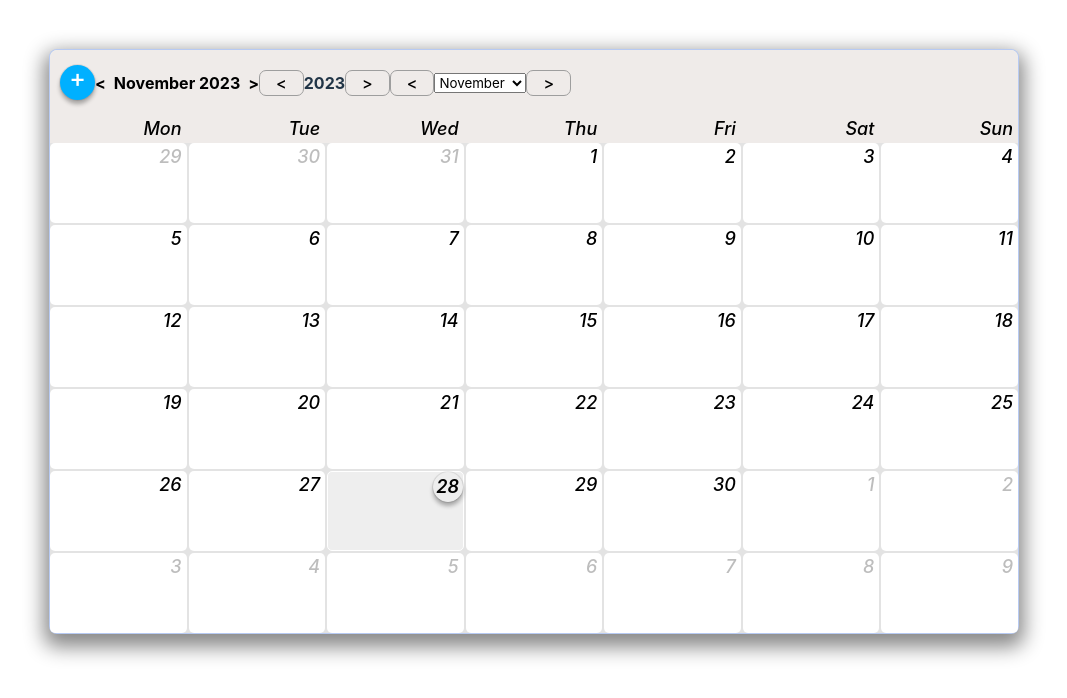
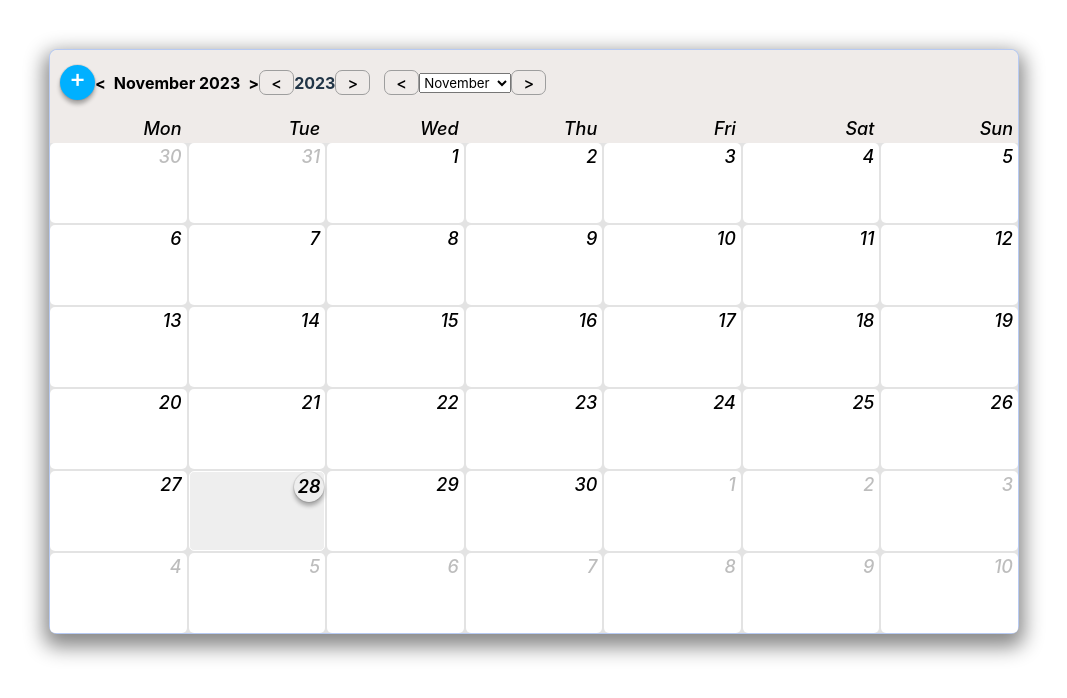
Before and after one commit to sergejmiroshnichenko/event_calendar_app, a React (Vite) app: page / in a window 1280 px wide. Both pictures are taken after a click on the element 394 px from the left and 84 px from the top of the page. Shown: the top 698 px of the page, without its empty margins (106-1173 px from the left). Built offline with nearby package versions, Linux system fonts and the light colour scheme.

Commit message:
added CalendarHeader, upd DatePicker, event to Redux

```diff
--- a/src/App.tsx
+++ b/src/App.tsx
@@ -3,13 +3,16 @@ import dayjs from 'dayjs';
 import 'dayjs/locale/en-gb.js';
 import { Calendar } from 'components/Calendar/Calendar.tsx';
 import { Stack, styled } from '@mui/material';
-import { HeaderCalendar } from 'components/HeaderCalendar/HeaderCalendar.tsx';
+import { NavigationCalendar } from 'components/NavigationCalendar/NavigationCalendar.tsx';
 import { useEffect, useState } from 'react';
 import { Modal } from 'components/Modal/Modal.tsx';
 import { getRandomColor } from './helpers/getRandomColor.ts';
 import Update from 'assets/update.svg';
 import Remove from 'assets/remove1.svg';
 import theme from 'styles/theme.ts';
+import { IEvent } from 'types/types.ts';
+import { useAppDispatch, useAppSelector } from 'hooks/redux-hooks.ts';
+import { resetForm, setEvent } from 'store/slices/calendarSlice.ts';
 
 const StackStyled = styled(Stack)`
   margin: 50px auto;
@@ -81,17 +84,6 @@ const UpdateIcon = styled('img')`
   top: 0;
 `;
 
-interface IEvent {
-  title: string;
-  description: string;
-  date: string;
-  time: string;
-  id?: string;
-  background?: string;
-  createdAt?: string;
-  lastUpdatedTime?: string | null;
-}
-
 function App() {
   dayjs.locale('en-gb');
 
@@ -107,16 +99,9 @@ function App() {
     return storedEvents ? JSON.parse(storedEvents) : [];
   });
 
-  const [event, setEvent] = useState<IEvent>({
-    title: '',
-    description: '',
-    date: dayjs().format('YYYY-MM-DD'),
-    time: '',
-    createdAt: '',
-    lastUpdatedTime: null,
-  });
+  const dispatch = useAppDispatch();
 
-  console.log(event);
+  const { event } = useAppSelector(state => state.calendar);
 
   const [method, setMethod] = useState('');
 
@@ -133,15 +118,6 @@ function App() {
       setIsFormValid(true);
     }
   }, [event.title, events, titleError]);
-
-  const resetForm = () => {
-    setEvent({
-      title: '',
-      description: '',
-      date: dayjs().format('YYYY-MM-DD'),
-      time: '',
-    });
-  };
 
   const addEvent = () => {
     const currentTime = dayjs().format('DD.MM.YYYY HH:mm');
@@ -167,20 +143,20 @@ function App() {
   };
 
   const openFormHandler = (methodName: string, eventForEdit: IEvent) => {
-    console.log(methodName);
     setMethod(methodName);
     setModalActive(true);
-    setEvent(eventForEdit);
+    dispatch(setEvent(eventForEdit));
     setEvents(prevEvents =>
-      prevEvents.map(eventEl => (eventEl.id === eventForEdit.id ? eventForEdit : eventEl)),
+      prevEvents.map(eventEl =>
+        eventEl.id === eventForEdit.id ? eventForEdit : eventEl,
+      ),
     );
   };
 
   const eventChangeHandler = (text: string, field: string) => {
-    setEvent(prevState => ({
-      ...prevState,
-      [field]: text,
-    }));
+    const partialEvent: Partial<IEvent> = { [field]: text };
+    const event: IEvent = partialEvent as IEvent;
+    dispatch(setEvent(event));
 
     if (field === 'title' && !text) {
       setTitleError('title can\'t be empty');
@@ -200,7 +176,7 @@ function App() {
   return (
     <>
       <StackStyled>
-        <HeaderCalendar
+        <NavigationCalendar
           setModalActive={setModalActive}
           // openCreate={openCreate}
           // method={method}
@@ -212,11 +188,15 @@ function App() {
           active={modalActive}
           setActive={setModalActive}
           title={method === 'Update' ? 'Edit idea item' : 'Add new idea item'}
-          resetForm={resetForm}
           setMethod={setMethod}>
           <form>
             {method === 'Update' && (
-              <p style={{ color: '#9e9e9e', fontSize: '0.85rem', fontStyle: 'italic' }}>
+              <p
+                style={{
+                  color: '#9e9e9e',
+                  fontSize: '0.85rem',
+                  fontStyle: 'italic',
+                }}>
                 {event.lastUpdatedTime
                   ? `Updated at ${event.lastUpdatedTime}`
                   : `Created at ${event.createdAt}`}
@@ -236,7 +216,9 @@ function App() {
               <EventDescription
                 placeholder={'Description'}
                 value={event.description}
-                onChange={({ target }) => eventChangeHandler(target.value, 'description')}
+                onChange={({ target }) =>
+                  eventChangeHandler(target.value, 'description')
+                }
               />
               {method === 'Update' && <UpdateIcon src={Update} alt="update icon" />}
             </EventDescriptionWrapper>
@@ -255,7 +237,13 @@ function App() {
             />
             <EventHours>🕒</EventHours>
 
-            <div style={{ marginTop: 30, display: 'flex', justifyContent: 'flex-end', gap: 15 }}>
+            <div
+              style={{
+                marginTop: 30,
+                display: 'flex',
+                justifyContent: 'flex-end',
+                gap: 15,
+              }}>
               {method === 'Update' && (
                 <button onClick={removeEvent}>
                   <img src={Remove} alt="remove icon" />
@@ -268,7 +256,8 @@ function App() {
                   e.preventDefault();
                   addEvent();
                   setModalActive(false);
-                  resetForm();
+                  // resetForm();
+                  dispatch(resetForm());
                   setMethod('');
                 }}>
                 SAVE
--- a/src/components/Calendar/Calendar.tsx
+++ b/src/components/Calendar/Calendar.tsx
@@ -7,20 +7,17 @@ import {
   EventItemWrapper,
   EventListWrapper,
   GridWrapper,
-} from 'components/Calendar/Calendar.styles.ts';
+} from './Calendar.styles.ts';
 import { FC } from 'react';
 import { truncateText } from 'helpers/truncateText.ts';
-import { isCurrentDay, isCurrentMonth, isWeekend } from 'helpers/calendarDateCalculations.ts';
+import {
+  isCurrentDay,
+  isCurrentMonth,
+  isWeekend,
+} from 'helpers/calendarDateCalculations.ts';
 import { useAppSelector } from 'hooks/redux-hooks.ts';
-
-interface IEvent {
-  title: string;
-  description: string;
-  date: string;
-  time: string;
-  id?: string;
-  background?: string | undefined;
-}
+import { CalendarHeader } from 'components/CalendarHeader/CalendarHeader.tsx';
+import { IEvent } from 'types/types.ts';
 
 interface ICalendar {
   events: IEvent[];
@@ -41,13 +38,7 @@ export const Calendar: FC<ICalendar> = ({ events, openFormHandler }) => {
   return (
     <>
       <GridWrapper $isHeader>
-        {[...Array(7)].map((_, i) => (
-          <Cells $isHeader key={i} $isCurrentMonth>
-            {dayjs()
-              .day(i + 1)
-              .format('ddd')}
-          </Cells>
-        ))}
+        <CalendarHeader />
       </GridWrapper>
       <GridWrapper>
         {daysArray.map(dayItem => (
--- /dev/null
+++ b/src/components/CalendarHeader/CalendarHeader.tsx
@@ -0,0 +1,16 @@
+import { Cells } from 'components/Calendar/Calendar.styles.ts';
+import dayjs from 'dayjs';
+
+export const CalendarHeader = () => {
+  return (
+    <>
+      {[...Array(7)].map((_, i) => (
+        <Cells $isHeader key={i} $isCurrentMonth>
+          {dayjs()
+            .day(i + 1)
+            .format('ddd')}
+        </Cells>
+      ))}
+    </>
+  );
+};
--- a/src/components/DatePicker_/DatePicker.styles.ts
+++ b/src/components/DatePicker/DatePicker.styles.ts
@@ -8,18 +8,22 @@ const navigationStyles = `
 
 export const NavigationBlock = styled.div`
   ${navigationStyles}
+  &.select :checked {
+    background: pink;
+  }
 `;
 
 export const CalenderContainer = styled.div`
   background: transparent;
   display: flex;
+  gap: 5%;
 `;
 
 export const PickerWrapper = styled.div``;
 
 export const ButtonNavigation = styled.button`
   background: transparent;
-  padding: 0.25em 1em;
+  padding: 0.2em 0.7em;
   border-radius: 7px;
   border: 1px solid #9e9e9e;
 
--- a/src/components/DatePicker/DatePicker.tsx
+++ b/src/components/DatePicker/DatePicker.tsx
@@ -1,61 +1,82 @@
 import { FC, useState } from 'react';
-import DatePicker from 'react-datepicker';
-import 'react-datepicker/dist/react-datepicker.css';
 import dayjs from 'dayjs';
-import 'dayjs/locale/en-gb.js';
+import { useAppDispatch, useAppSelector } from 'hooks/redux-hooks.ts';
 import { setSelectedDate } from 'store/slices/calendarSlice.ts';
-import { useAppDispatch, useAppSelector } from 'hooks/redux-hooks.ts';
+import {
+  ButtonNavigation,
+  CalenderContainer,
+  IconBox,
+  NavigationBlock,
+  PickerWrapper,
+} from './DatePicker.styles.ts';
+import CalendarTodayIcon from '@mui/icons-material/CalendarToday';
 
-export const DatePickerComponent: FC = () => {
-  dayjs.locale('en-gb');
+export const DatePicker: FC = () => {
+  const [showDatePicker, setShowDatePicker] = useState(false);
 
-  const [showCalendar, setShowCalendar] = useState(false);
   const { selectedDate } = useAppSelector(state => state.calendar);
+
+  const prevMonthHandler = () => {
+    dispatch(setSelectedDate(selectedDate.subtract(1, 'month')));
+  };
+
+  const nextMonthHandler = () => {
+    dispatch(setSelectedDate(selectedDate.add(1, 'month')));
+  };
 
   const dispatch = useAppDispatch();
 
-  const toggleCalendar = () => {
-    setShowCalendar(!showCalendar);
+  const nextYearHandler = () => {
+    dispatch(setSelectedDate(selectedDate.add(1, 'year')));
   };
 
-  const onChangeHandler = (data: Date | null) => {
-    if (data) {
-      const dayJsData = dayjs(data);
-      dispatch(setSelectedDate(dayJsData));
-      console.log('dayJsData', dayJsData);
-      // setShowCalendar(true);
-      toggleCalendar();
-    }
-  };
-
-  const increaseYear = () => {
-    dispatch(setSelectedDate(selectedDate.add(1, 'year')));
-    setShowCalendar(true);
-  };
-
-  const decreaseYear = () => {
+  const prevYearHandler = () => {
     dispatch(setSelectedDate(selectedDate.subtract(1, 'year')));
   };
 
+  const handleMonthChange = (monthIndex: number) => {
+    const newDate = selectedDate.month(monthIndex);
+    dispatch(setSelectedDate(newDate));
+  };
+
+  const closeCalendar = () => {
+    setShowDatePicker(false);
+  };
+
+  const openCalendar = () => {
+    setShowDatePicker(true);
+  };
+
   return (
-    <div onClick={toggleCalendar}>
-      {showCalendar ? (
-        <DatePicker
-          selected={selectedDate?.toDate()}
-          onChange={date => onChangeHandler(date)}
-          inline
-          showMonthYearPicker
-          renderCustomHeader={() => (
-            <div>
-              <button onClick={decreaseYear}>{'<'}</button>
-              <span>{selectedDate?.format('YYYY')}</span>
-              <button onClick={increaseYear}>{'>'}</button>
-            </div>
-          )}
-        />
+    <PickerWrapper onClick={openCalendar}>
+      {showDatePicker ? (
+        <CalenderContainer>
+          <NavigationBlock>
+            <ButtonNavigation onClick={prevYearHandler}>{'<'}</ButtonNavigation>
+            <h4>{selectedDate.format('YYYY')}</h4>
+            <ButtonNavigation onClick={nextYearHandler}>{'>'}</ButtonNavigation>
+          </NavigationBlock>
+
+          <NavigationBlock>
+            <ButtonNavigation onClick={prevMonthHandler}>{'<'}</ButtonNavigation>
+            <select
+              value={selectedDate.month()}
+              onChange={e => handleMonthChange(+e.target.value)}
+              onBlur={closeCalendar}>
+              {[...Array(12)].map((_, i) => (
+                <option key={i} value={i}>
+                  {dayjs().month(i).format('MMMM')}
+                </option>
+              ))}
+            </select>
+            <ButtonNavigation onClick={nextMonthHandler}>{'>'}</ButtonNavigation>
+          </NavigationBlock>
+        </CalenderContainer>
       ) : (
-        'Календарь'
+        <IconBox>
+          <CalendarTodayIcon />
+        </IconBox>
       )}
-    </div>
+    </PickerWrapper>
   );
 };
--- a/src/components/DatePicker_/Picker.tsx
+++ /dev/null
@@ -1,82 +0,0 @@
-import { FC, useState } from 'react';
-import dayjs from 'dayjs';
-import { useAppDispatch, useAppSelector } from 'hooks/redux-hooks.ts';
-import { setSelectedDate } from 'store/slices/calendarSlice.ts';
-import {
-  ButtonNavigation,
-  CalenderContainer,
-  IconBox,
-  NavigationBlock,
-  PickerWrapper,
-} from './DatePicker.styles.ts';
-import CalendarTodayIcon from '@mui/icons-material/CalendarToday';
-
-export const Picker: FC = () => {
-  const { selectedDate } = useAppSelector(state => state.calendar);
-
-  const prevMonthHandler = () => {
-    dispatch(setSelectedDate(selectedDate.subtract(1, 'month')));
-  };
-
-  const nextMonthHandler = () => {
-    dispatch(setSelectedDate(selectedDate.add(1, 'month')));
-  };
-
-  const dispatch = useAppDispatch();
-
-  const [showDatePicker, setShowDatePicker] = useState(false);
-
-  const nextYearHandler = () => {
-    dispatch(setSelectedDate(selectedDate.add(1, 'year')));
-  };
-
-  const prevYearHandler = () => {
-    dispatch(setSelectedDate(selectedDate.subtract(1, 'year')));
-  };
-
-  const handleMonthChange = (monthIndex: number) => {
-    const newDate = selectedDate.month(monthIndex);
-    dispatch(setSelectedDate(newDate));
-  };
-
-  const closeCalendar = () => {
-    setShowDatePicker(false);
-  };
-
-  const openCalendar = () => {
-    setShowDatePicker(true);
-  };
-
-  return (
-    <PickerWrapper onClick={openCalendar}>
-      {showDatePicker ? (
-        <CalenderContainer>
-          <NavigationBlock>
-            <ButtonNavigation onClick={prevYearHandler}>{'<'}</ButtonNavigation>
-            <h4>{selectedDate.format('YYYY')}</h4>
-            <ButtonNavigation onClick={nextYearHandler}>{'>'}</ButtonNavigation>
-          </NavigationBlock>
-
-          <NavigationBlock>
-            <ButtonNavigation onClick={prevMonthHandler}>{'<'}</ButtonNavigation>
-            <select
-              value={selectedDate.month()}
-              onChange={e => handleMonthChange(+e.target.value)}
-              onBlur={closeCalendar}>
-              {[...Array(12)].map((_, i) => (
-                <option key={i} value={i}>
-                  {dayjs().month(i).format('MMMM')}
-                </option>
-              ))}
-            </select>
-            <ButtonNavigation onClick={nextMonthHandler}>{'>'}</ButtonNavigation>
-          </NavigationBlock>
-        </CalenderContainer>
-      ) : (
-        <IconBox>
-          <CalendarTodayIcon />
-        </IconBox>
-      )}
-    </PickerWrapper>
-  );
-};
--- a/src/components/Modal/Modal.tsx
+++ b/src/components/Modal/Modal.tsx
@@ -8,13 +8,14 @@ import {
   Title,
 } from './Modal.styles.ts';
 import { FC, ReactNode } from 'react';
+import { resetForm } from 'store/slices/calendarSlice.ts';
+import { useAppDispatch } from 'hooks/redux-hooks.ts';
 
 interface ModalProps {
   active: boolean;
   setActive: (active: boolean) => void;
   children: ReactNode;
   title: string;
-  resetForm: () => void;
   setMethod: (methodName: string) => void;
 }
 
@@ -23,15 +24,15 @@ export const Modal: FC<ModalProps> = ({
   setActive,
   children,
   title,
-  resetForm,
   setMethod,
 }) => {
+  const dispatch = useAppDispatch();
   return (
     <ModalBackground
       $active={String(active)}
       onClick={() => {
         setActive(false);
-        resetForm();
+        dispatch(resetForm());
         setMethod('');
       }}>
       <ModalContent $active={String(active)} onClick={e => e.stopPropagation()}>
@@ -40,7 +41,7 @@ export const Modal: FC<ModalProps> = ({
           <Cross
             onClick={() => {
               setActive(false);
-              resetForm();
+              dispatch(resetForm());
               setMethod('');
             }}>
             &times;
--- /dev/null
+++ b/src/components/MonthDaysList/index.tsx
@@ -0,0 +1,3 @@
+// export const MonthDaysList = () => {
+//   return()
+// }
--- a/src/components/HeaderCalendar/HeaderCalendar.tsx
+++ b/src/components/NavigationCalendar/NavigationCalendar.tsx
@@ -3,7 +3,7 @@ import { FC } from 'react';
 import { useAppDispatch, useAppSelector } from 'hooks/redux-hooks.ts';
 import { setSelectedDate } from 'store/slices/calendarSlice.ts';
 import dayjs from 'dayjs';
-import { Picker } from 'components/DatePicker_/Picker.tsx';
+import { DatePicker } from 'components/DatePicker/DatePicker.tsx';
 
 const ButtonWrapper = styled.button`
   border: unset;
@@ -52,20 +52,14 @@ interface HeaderProps {
   // method: string;
 }
 
-export const HeaderCalendar: FC<HeaderProps> = ({
+export const NavigationCalendar: FC<HeaderProps> = ({
   setModalActive,
   // openCreate,
   // method,
 }) => {
   // const startDayOfWeek = today.clone().startOf('month').format('MMMM YYYY');
 
-  console.log('year', dayjs());
-
   const { selectedDate } = useAppSelector(state => state.calendar);
-
-  console.log('selectedDateHeader', selectedDate);
-
-  console.log('selectedDate', selectedDate);
 
   const dispatch = useAppDispatch();
 
@@ -94,8 +88,7 @@ export const HeaderCalendar: FC<HeaderProps> = ({
         {selectedDate.format('MMMM YYYY')}
       </CurrentMonthButton>
       <ButtonWrapper onClick={nextMonthHandler}>&#62;</ButtonWrapper>
-      {/*<DatePickerComponent />*/}
-      <Picker />
+      <DatePicker />
     </HeaderWrapper>
   );
 };
--- a/src/store/slices/calendarSlice.ts
+++ b/src/store/slices/calendarSlice.ts
@@ -1,8 +1,12 @@
 import { createSlice, PayloadAction } from '@reduxjs/toolkit';
 import dayjs, { Dayjs } from 'dayjs';
+import 'dayjs/locale/en-gb.js';
+import { IEvent } from 'types/types.ts';
+
+dayjs.locale('en-gb');
 
 interface ICalendar {
-  event: Record<string, string>;
+  event: IEvent;
   selectedDate: Dayjs;
 }
 
@@ -20,7 +24,7 @@ const calendarSlice = createSlice({
   name: 'calendar',
   initialState,
   reducers: {
-    setEventDetails: (state, action: PayloadAction<Record<string, string>>) => {
+    setEvent: (state, action: PayloadAction<IEvent>) => {
       state.event = {
         ...state.event,
         ...action.payload,
@@ -29,12 +33,12 @@ const calendarSlice = createSlice({
     resetForm: state => {
       state.event = initialState.event;
     },
-    setSelectedDate: (state, action) => {
+    setSelectedDate: (state, action: PayloadAction<Dayjs>) => {
       state.selectedDate = action.payload;
     },
   },
 });
 
-export const { setEventDetails, resetForm, setSelectedDate } = calendarSlice.actions;
+export const { setEvent, resetForm, setSelectedDate } = calendarSlice.actions;
 
 export default calendarSlice.reducer;
--- /dev/null
+++ b/src/types/types.ts
@@ -0,0 +1,10 @@
+export interface IEvent {
+  title: string;
+  description: string;
+  date: string;
+  time: string;
+  id?: string;
+  background?: string;
+  createdAt?: string;
+  lastUpdatedTime?: string | null;
+}
```
Also changed, not shown: 1 other file (tests, documents, lock files or other folders).
